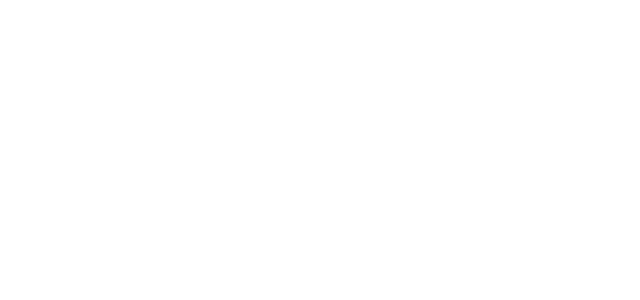
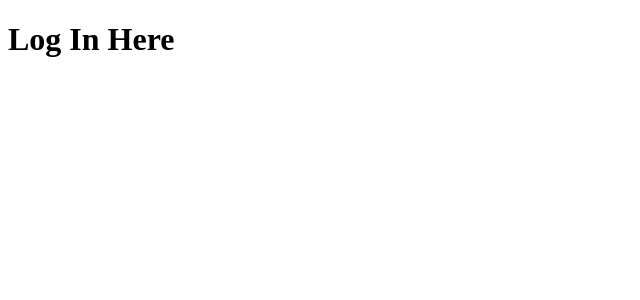
Before and after one commit to rmcguire6/leitner-box, a React (Create React App) app in the folder client/: page /login in a window 1280 px wide. Shown: the top 300 px of the page, without its empty margins (0-640 px from the left). Built offline with nearby package versions, Linux system fonts and the light colour scheme.

Commit message:
feat: Add boilerplate log in and sign up page

```diff
--- a/client/src/App.js
+++ b/client/src/App.js
@@ -2,12 +2,14 @@
 import { Switch, Route } from "react-router-dom";
 
 import HomePage from "./pages/homepage/homepage";
+import LogInAndSignUpPage from "./pages/log-in-and-sign-up/log-in-and-sign-up";
 
 function App() {
   return (
     <div>
       <Switch>
         <Route exact path="/" component={HomePage} />
+        <Route path="/login" component={LogInAndSignUpPage} />
       </Switch>
     </div>
   );
--- /dev/null
+++ b/client/src/pages/log-in-and-sign-up/log-in-and-sign-up.js
@@ -0,0 +1,6 @@
+const LogInAndSignUpPage = () => (
+  <div>
+    <h1>Log In Here</h1>
+  </div>
+);
+export default LogInAndSignUpPage;
```
